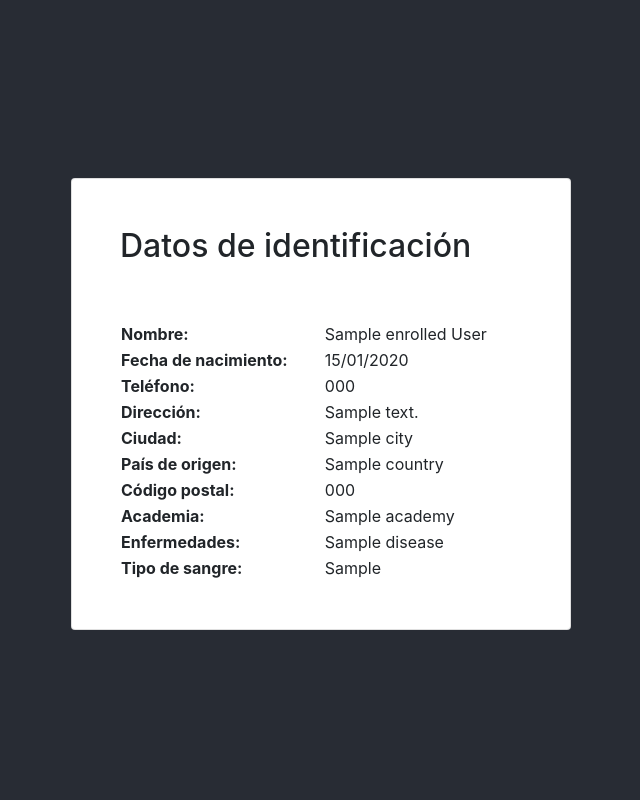
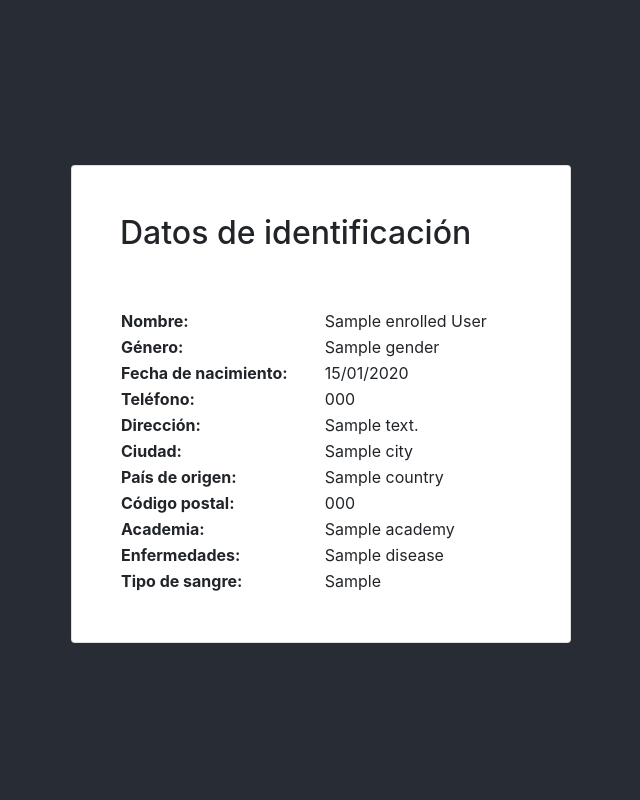
Before and after one commit to Oswaldo1002009/Iberica, a Django app: template userprofile/templates/schedule/already_enrolled.html in a window 1280 px wide. Shown: the whole page, without its empty margins (319-959 px from the left). Run offline with Django 3.2, Linux system fonts and the light colour scheme; the template is opened without the code that fills it: most values are stand-ins (such as "Sample title", 1, 10 or a date in 2020); some libraries are stand-ins or nearby versions.

Commit message:
Añadir campo género a formulario de usuario

```diff
--- a/schedule/models.py
+++ b/schedule/models.py
@@ -105,6 +105,11 @@ class Enrolled(models.Model):
     user = models.OneToOneField(User, related_name='user', on_delete=models.CASCADE, db_index=True)
     name = models.CharField(max_length=200)
     lastname = models.CharField(max_length=200)
+    GENDER = (
+        ('Masculino', 'Masculino'),
+        ('Femenino', 'Femenino'),
+    )
+    gender = models.CharField(max_length=10, choices=GENDER)
     birth_date = models.DateTimeField()
     phone = models.CharField(max_length=13)
     address = models.CharField(max_length=200)
--- a/userprofile/forms.py
+++ b/userprofile/forms.py
@@ -8,13 +8,14 @@ class DateInput(forms.DateInput):
 class CompleteProfile(forms.ModelForm):
     class Meta:
         model = Enrolled
-        fields =['name', 'lastname', 'birth_date', 'phone', 'address', 'city', 'country',
+        fields =['name', 'lastname', 'birth_date', 'gender', 'phone', 'address', 'city', 'country',
                  'zip_code', 'academy', 'disease', 'blood_type',]
         exclude = ['user', 'amount_en', 'payed_courses', 'total_payed', 'group']
         labels = {
             'name': _('Nombre(s)'),
             'lastname': _('Apellidos'),
             'birth_date': _('Fecha de nacimiento'),
+            'gender': _('Género'),
             'phone': _('Teléfono'),
             'address': _('Dirección'),
             'city': _('Ciudad'),
--- a/userprofile/templates/schedule/already_enrolled.html
+++ b/userprofile/templates/schedule/already_enrolled.html
@@ -7,6 +7,10 @@
     <tr>
         <td><strong>Nombre:</strong></td>
         <td>{{ enrolled.name }} {{ enrolled.lastname }}</td>
+    </tr>
+    <tr>
+        <td><strong>Género:</strong></td>
+        <td>{{ enrolled.gender }}</td>
     </tr>
     <tr>
         <td><strong>Fecha de nacimiento:</strong></td>
```
Also changed, not shown: db.sqlite3, schedule/migrations/0001_initial.py, schedule/migrations/0002_auto_20190507_1518.py (deleted), schedule/migrations/0003_auto_20190507_2218.py (deleted), schedule/migrations/0004_auto_20190507_2223.py (deleted), schedule/migrations/0005_auto_20190507_2227.py (deleted), schedule/migrations/0006_auto_20190507_2229.py (deleted), schedule/migrations/0007_auto_20190507_2244.py (deleted), schedule/migrations/0008_auto_20190507_2249.py (deleted), schedule/migrations/0009_auto_20190511_1950.py (deleted).
